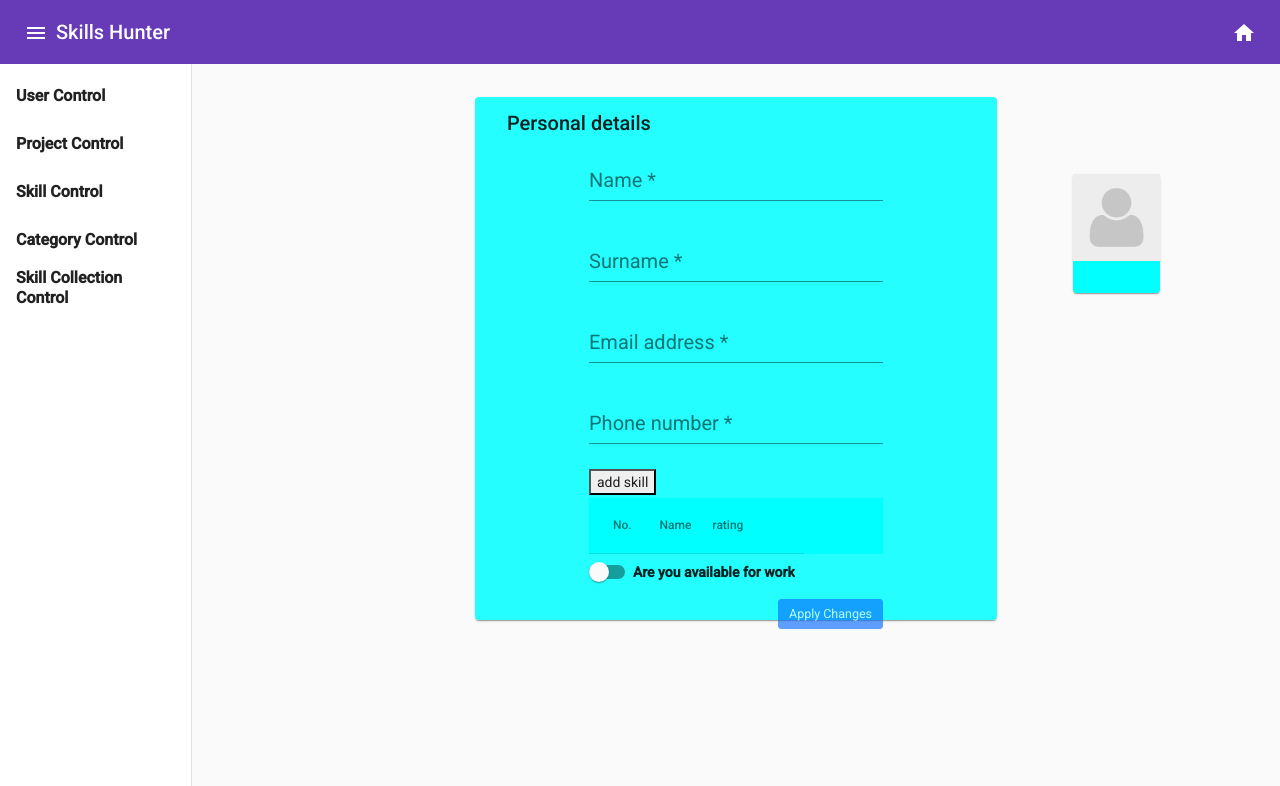
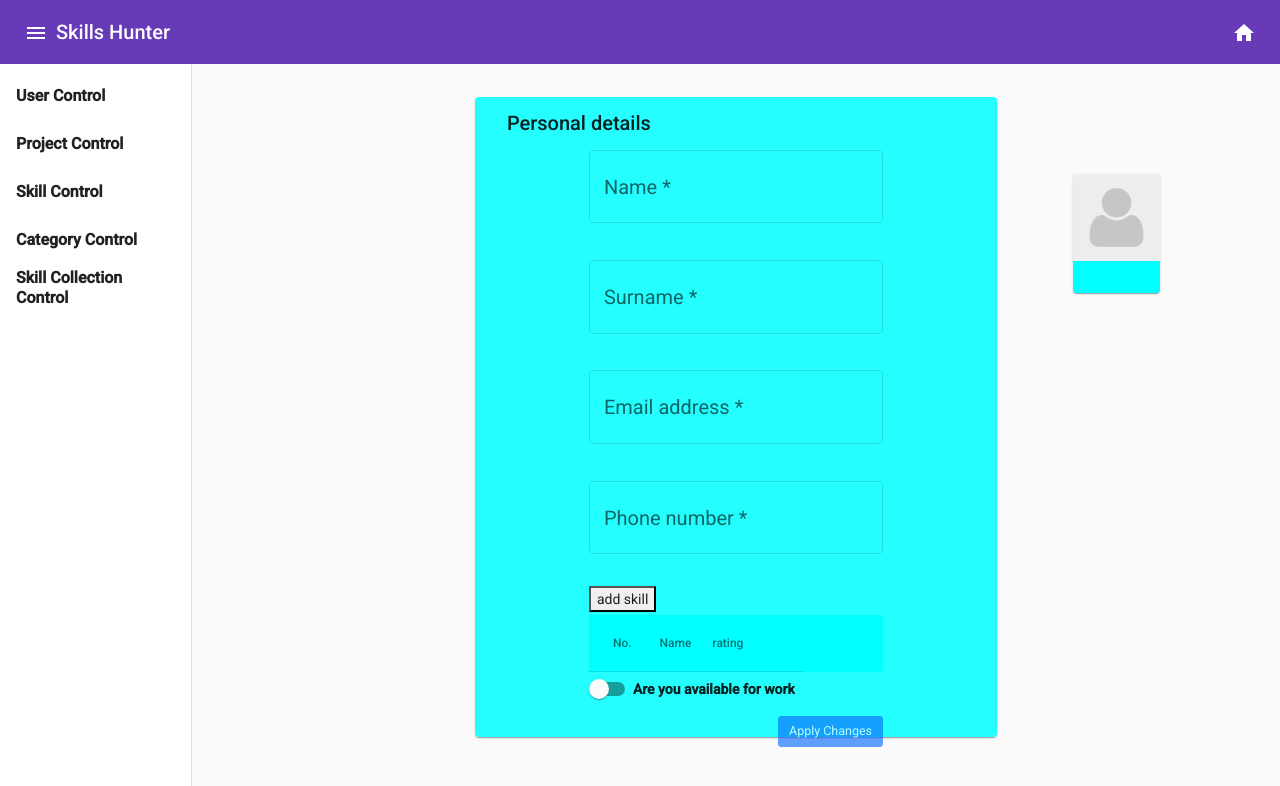
Before and after one commit to COS301-SE-2021/Skills-Hunter, an Angular app in the folder SkillsHunterFrontend/: page /profile in a window 1280 px wide. Shown: the top 786 px of the page. Built offline with nearby package versions, Linux system fonts and the light colour scheme; no server answers.

Commit message:
Update profile.component.html

```diff
--- a/SkillsHunterFrontend/src/app/profile/profile.component.html
+++ b/SkillsHunterFrontend/src/app/profile/profile.component.html
@@ -7,9 +7,9 @@
         </mat-card-header>
         <mat-card-content >
             <form [formGroup]="personalDetailsForm" class="content" id="details" (ngSubmit)="onSubmit()">
-                <mat-form-field  class="field">
+                <mat-form-field appearance="outline" class="field">
                     <mat-label>Name</mat-label>
-                    <input matInput placeholder="Name" formControlName="name" required>
+                    <input matInput  placeholder="Name" formControlName="name" required>
 
                     <mat-error
                     *ngIf="personalDetailsForm.controls['name'].hasError('pattern') &&
@@ -21,7 +21,7 @@
                         name is <strong>required</strong>
                     </mat-error>
                 </mat-form-field><br/>
-                <mat-form-field  class="field">
+                <mat-form-field appearance="outline" class="field">
                     <mat-label>Surname</mat-label>
                     <input matInput placeholder="Surname" formControlName="surname" required>
 
@@ -35,7 +35,7 @@
                         surname is <strong>required</strong>
                     </mat-error>
                 </mat-form-field><br/>
-                <mat-form-field  class="field">
+                <mat-form-field appearance="outline" class="field">
                     <mat-label>Email address</mat-label>
                     <input matInput placeholder="example@mail.com" formControlName="email" required>
 
@@ -48,7 +48,7 @@
                     email address is <strong>required</strong>
                     </mat-error>
                 </mat-form-field><br/>
-                <mat-form-field class="field">
+                <mat-form-field appearance="outline" class="field">
                     <mat-label>Phone number</mat-label>
                     <input formControlName="phone" matInput required />
                     <!-- mat-error is for validation -->
@@ -62,7 +62,7 @@
                     </mat-form-field> <br/>
                     <button id="addskillBtn" (click)="addskill()">add skill</button>
                     <br />
-                    <table mat-table [dataSource]="dataSource" class="mat-elevation-z0">
+                    <table mat-table id="tablecont" [dataSource]="dataSource" class="mat-elevation-z0">
 
                         <!--- Note that these columns can be defined in any order.
                               The actual rendered columns are set as a property on the row definition" -->
```
